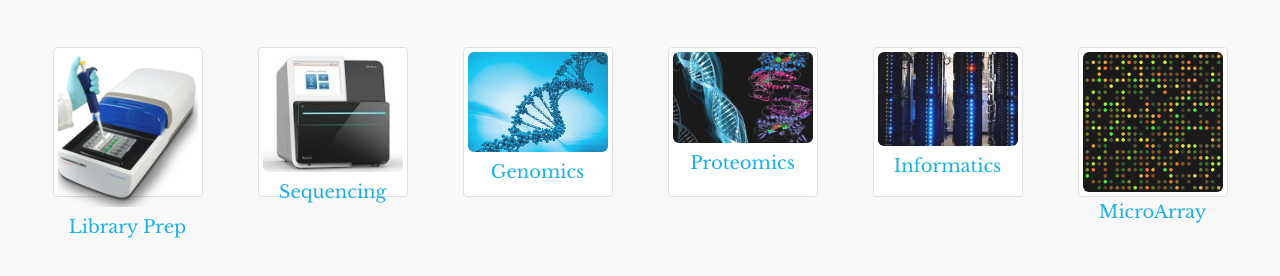
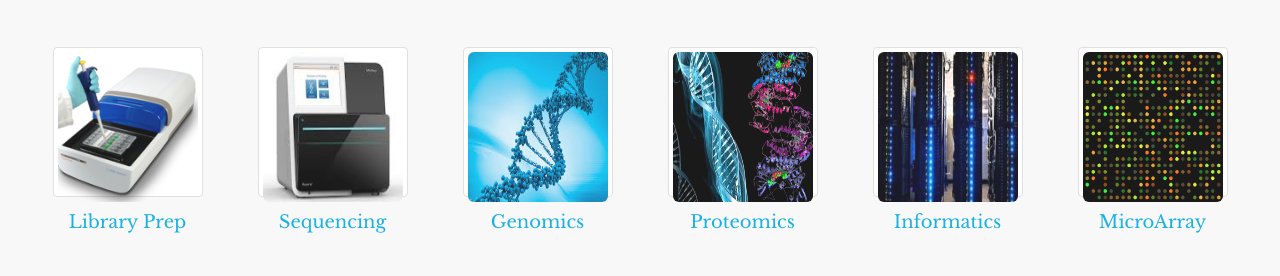
Before and after one commit to vangalamaheshh/mbcf_web_2, a website: page index.html in a window 1280 px wide. Shown: the part 716-992 px from the top of the page. Drawn offline with nearby package versions, Linux system fonts and the light colour scheme; some packages are replaced by stand-ins of ours.

Commit message:
added height width to thumbnails

```diff
--- a/index.html
+++ b/index.html
@@ -128,7 +128,7 @@
 
                         <figure class="figure thumbnail">
 
-                            <img src="app/img/lib_prep.png" class="figure-img img-responsive img-rounded" />
+                            <img style="height: 150px; width: 150px;" src="app/img/lib_prep.png" class="figure-img img-responsive img-rounded" />
                             <figcaption class="figure-caption text-center color-blue"><h4>Library Prep</h4></figcaption>
                         </figure>
 
@@ -137,7 +137,7 @@
 
                         <figure class="figure thumbnail">
 
-                            <img src="app/img/seq.png" class="figure-img img-fixed img-rounded" />
+                            <img style="height: 150px; width: 150px;" src="app/img/seq.png" class="figure-img img-fixed img-rounded" />
                             <figcaption class="figure-caption text-center color-blue"><h4>Sequencing</h4></figcaption>
                         </figure>
                     </div>
@@ -145,7 +145,7 @@
 
                         <figure class="figure thumbnail">
 
-                            <img src="app/img/genomics.png" class="figure-img img-fixed img-rounded" />
+                            <img style="height: 150px; width: 150px;" src="app/img/genomics.png" class="figure-img img-fixed img-rounded" />
                             <figcaption class="figure-caption text-center color-blue"><h4>Genomics</h4></figcaption>
 
                         </figure>
@@ -155,7 +155,7 @@
 
                         <figure class="figure thumbnail">
 
-                            <img src="app/img/proteomics.png" class="figure-img img-fixed img-rounded" />
+                            <img style="height: 150px; width: 150px;" src="app/img/proteomics.png" class="figure-img img-fixed img-rounded" />
                             <figcaption class="figure-caption text-center color-blue"><h4>Proteomics</h4></figcaption>
 
                         </figure>
@@ -165,7 +165,7 @@
 
                         <figure class="figure thumbnail">
 
-                            <img src="app/img/informatix.png" class="figure-img img-fixed img-rounded" />
+                            <img style="height: 150px; width: 150px;" src="app/img/informatix.png" class="figure-img img-fixed img-rounded" />
                             <figcaption class="figure-caption text-center color-blue"><h4>Informatics</h4></figcaption>
 
                         </figure>
@@ -174,7 +174,7 @@
 
                         <figure class="figure thumbnail">
 
-                            <img src="app/img/mic_array.png" class="figure-img img-fixed img-rounded" />
+                            <img style="height: 150px; width: 150px;" src="app/img/mic_array.png" class="figure-img img-fixed img-rounded" />
                             <figcaption class="figure-caption text-center color-blue"><h4>MicroArray</h4></figcaption>
 
                         </figure>
```
